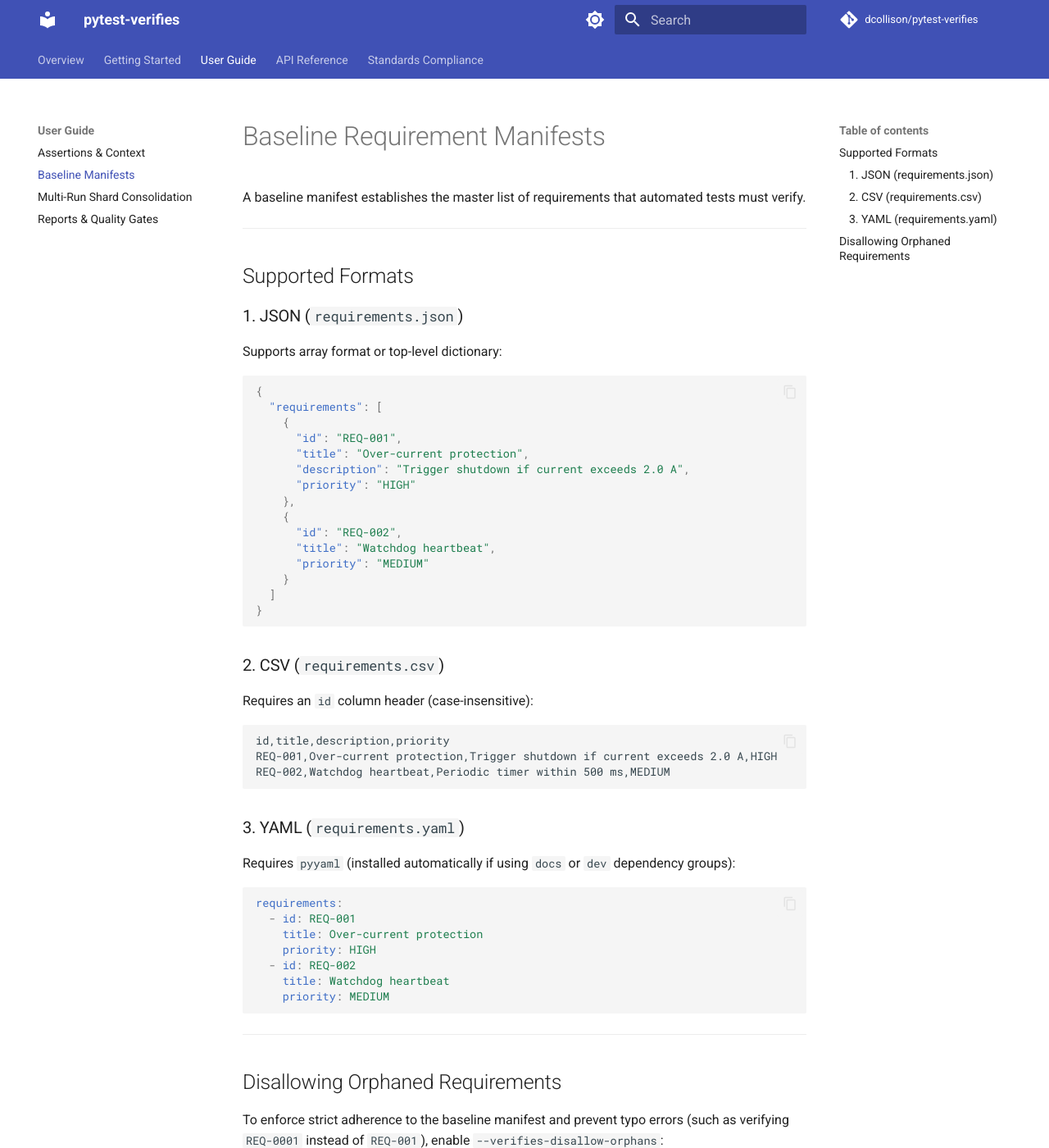
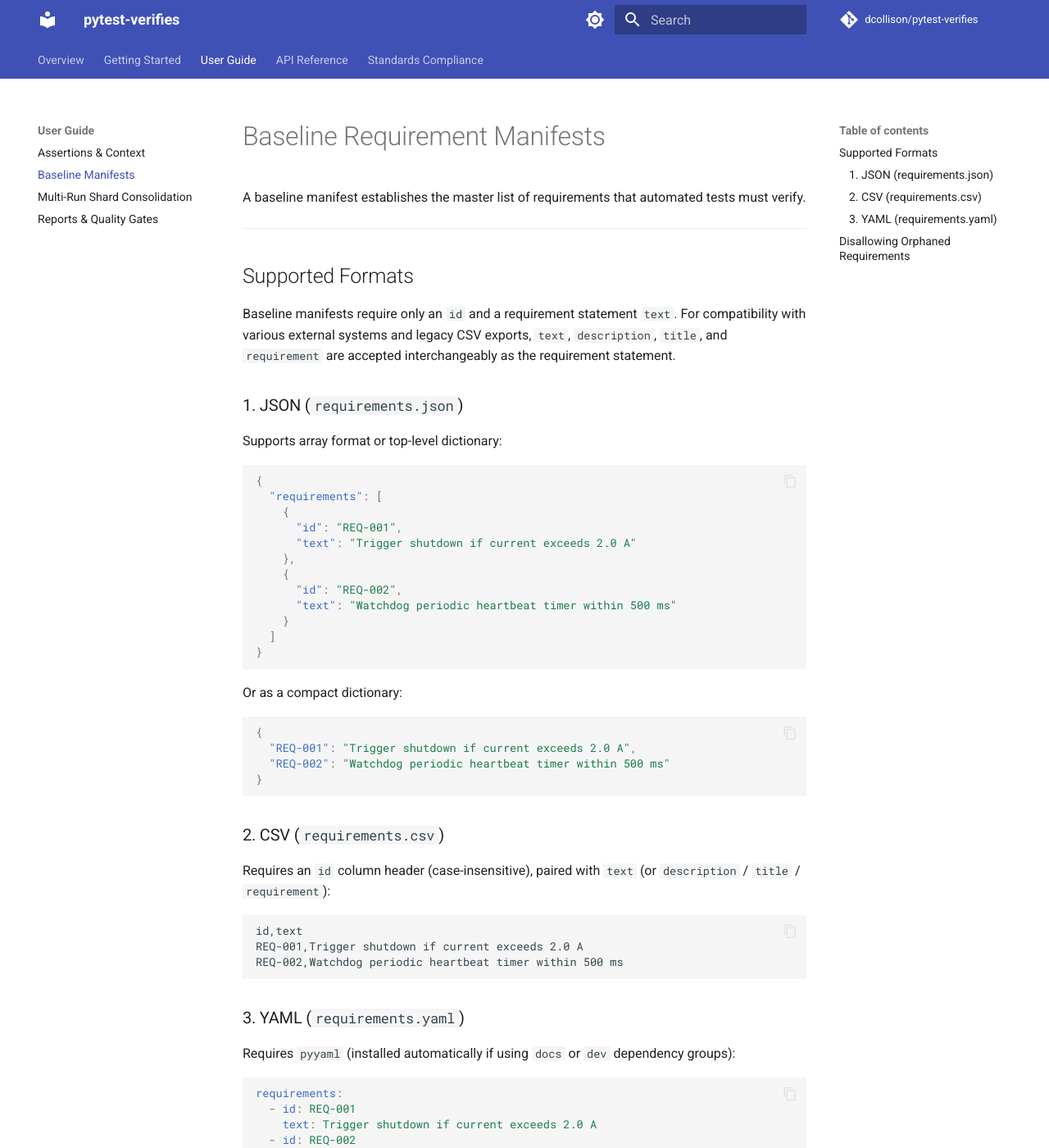
Before and after one commit to dcollison/pytest-verifies, an MkDocs documentation site: the page built from docs/guide/baselines.md, in a window 1280 px wide and 1400 px high. Shown: the whole window at 82% size. Built offline with MkDocs 1.6.1 and Material for MkDocs 9.7.7, drawn with Linux system fonts in a browser that asks for light colours; comment, search, counter and statistics services are not loaded; some of the changed text lies outside the part shown.

Commit message:
refactor: simplify baseline schema to id and requirement text

````diff
--- a/docs/guide/baselines.md
+++ b/docs/guide/baselines.md
@@ -5,6 +5,8 @@ A baseline manifest establishes the master list of requirements that automated t
 ---
 
 ## Supported Formats
+
+Baseline manifests require only an `id` and a requirement statement `text`. For compatibility with various external systems and legacy CSV exports, `text`, `description`, `title`, and `requirement` are accepted interchangeably as the requirement statement.
 
 ### 1. JSON (`requirements.json`)
 
@@ -15,27 +17,33 @@ Supports array format or top-level dictionary:
   "requirements": [
     {
       "id": "REQ-001",
-      "title": "Over-current protection",
-      "description": "Trigger shutdown if current exceeds 2.0 A",
-      "priority": "HIGH"
+      "text": "Trigger shutdown if current exceeds 2.0 A"
     },
     {
       "id": "REQ-002",
-      "title": "Watchdog heartbeat",
-      "priority": "MEDIUM"
+      "text": "Watchdog periodic heartbeat timer within 500 ms"
     }
   ]
 }
 ```
 
+Or as a compact dictionary:
+
+```json
+{
+  "REQ-001": "Trigger shutdown if current exceeds 2.0 A",
+  "REQ-002": "Watchdog periodic heartbeat timer within 500 ms"
+}
+```
+
 ### 2. CSV (`requirements.csv`)
 
-Requires an `id` column header (case-insensitive):
+Requires an `id` column header (case-insensitive), paired with `text` (or `description` / `title` / `requirement`):
 
 ```csv
-id,title,description,priority
-REQ-001,Over-current protection,Trigger shutdown if current exceeds 2.0 A,HIGH
-REQ-002,Watchdog heartbeat,Periodic timer within 500 ms,MEDIUM
+id,text
+REQ-001,Trigger shutdown if current exceeds 2.0 A
+REQ-002,Watchdog periodic heartbeat timer within 500 ms
 ```
 
 ### 3. YAML (`requirements.yaml`)
@@ -45,11 +53,9 @@ Requires `pyyaml` (installed automatically if using `docs` or `dev` dependency g
 ```yaml
 requirements:
   - id: REQ-001
-    title: Over-current protection
-    priority: HIGH
+    text: Trigger shutdown if current exceeds 2.0 A
   - id: REQ-002
-    title: Watchdog heartbeat
-    priority: MEDIUM
+    text: Watchdog periodic heartbeat timer within 500 ms
 ```
 
 ---
````
Also changed, not shown: README.md (+8 -16 lines), docs/getting-started.md (+2 -4 lines), 9 other files.
